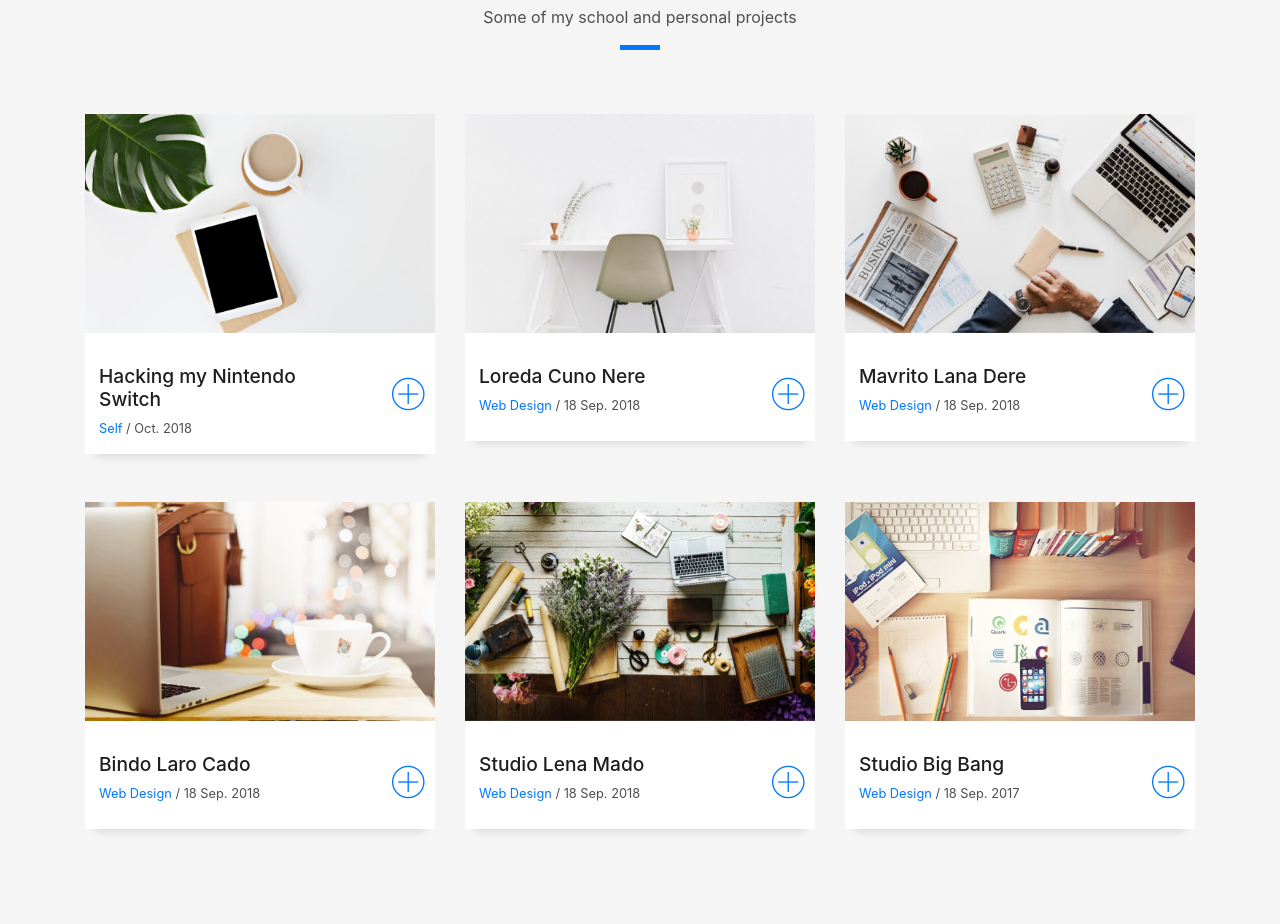
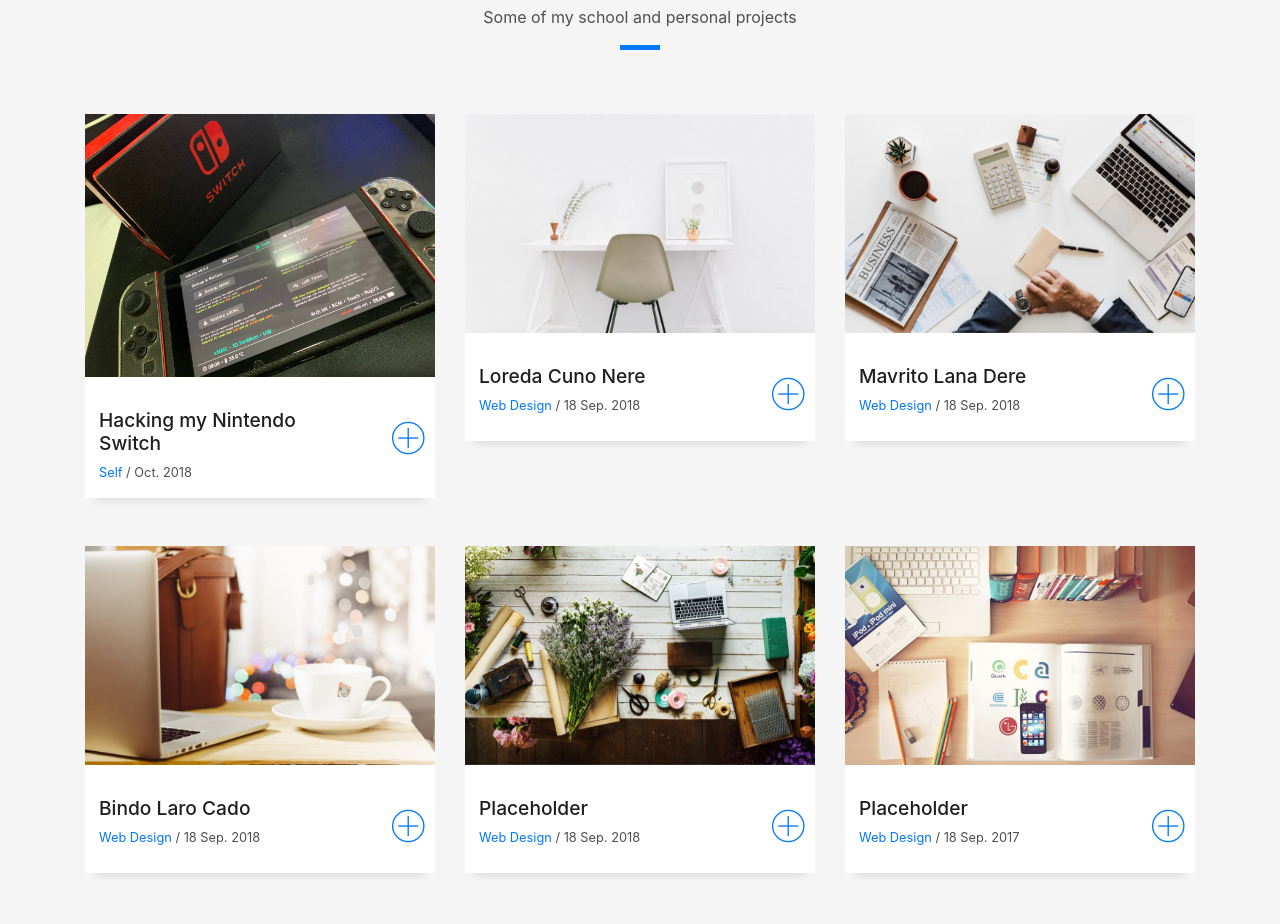
Before and after one commit to Milnosnad/Milnosnad.github.io, a plain HTML site: page index.html in a window 1280 px wide. Shown: the part 4790-5714 px from the top of the page. Drawn offline with Linux system fonts and the light colour scheme; files whose address does not match are found by name.

Commit message:
Initial Commit

```diff
--- a/index.html
+++ b/index.html
@@ -481,9 +481,9 @@
       <div class="row">
         <div class="col-md-4">
           <div class="work-box">
-            <a href="img/work-1.jpg" data-lightbox="gallery-mf">
+            <a href="img/switchhack.png" data-lightbox="gallery-mf">
               <div class="work-img">
-                <img src="img/work-1.jpg" alt="" class="img-fluid">
+                <img src="img/switchhack.png" alt="" class="img-fluid">
               </div>
               <div class="work-content">
                 <div class="row">
@@ -584,7 +584,7 @@
               <div class="work-content">
                 <div class="row">
                   <div class="col-sm-8">
-                    <h2 class="w-title">Studio Lena Mado</h2>
+                    <h2 class="w-title">Placeholder</h2>
                     <div class="w-more">
                       <span class="w-ctegory">Web Design</span> / <span class="w-date">18 Sep. 2018</span>
                     </div>
@@ -608,7 +608,7 @@
               <div class="work-content">
                 <div class="row">
                   <div class="col-sm-8">
-                    <h2 class="w-title">Studio Big Bang</h2>
+                    <h2 class="w-title">Placeholder</h2>
                     <div class="w-more">
                       <span class="w-ctegory">Web Design</span> / <span class="w-date">18 Sep. 2017</span>
                     </div>
@@ -833,7 +833,7 @@
         <div class="row">
           <div class="col-sm-12">
             <div class="copyright-box">
-              <p class="copyright">&copy; Copyright <strong>DevFolio</strong>. All Rights Reserved</p>
+              <p class="copyright">&copy; Copyright <strong>Danson Lim</strong>. All Rights Reserved</p>
               <div class="credits">
                 <!--
                   All the links in the footer should remain intact.
```
